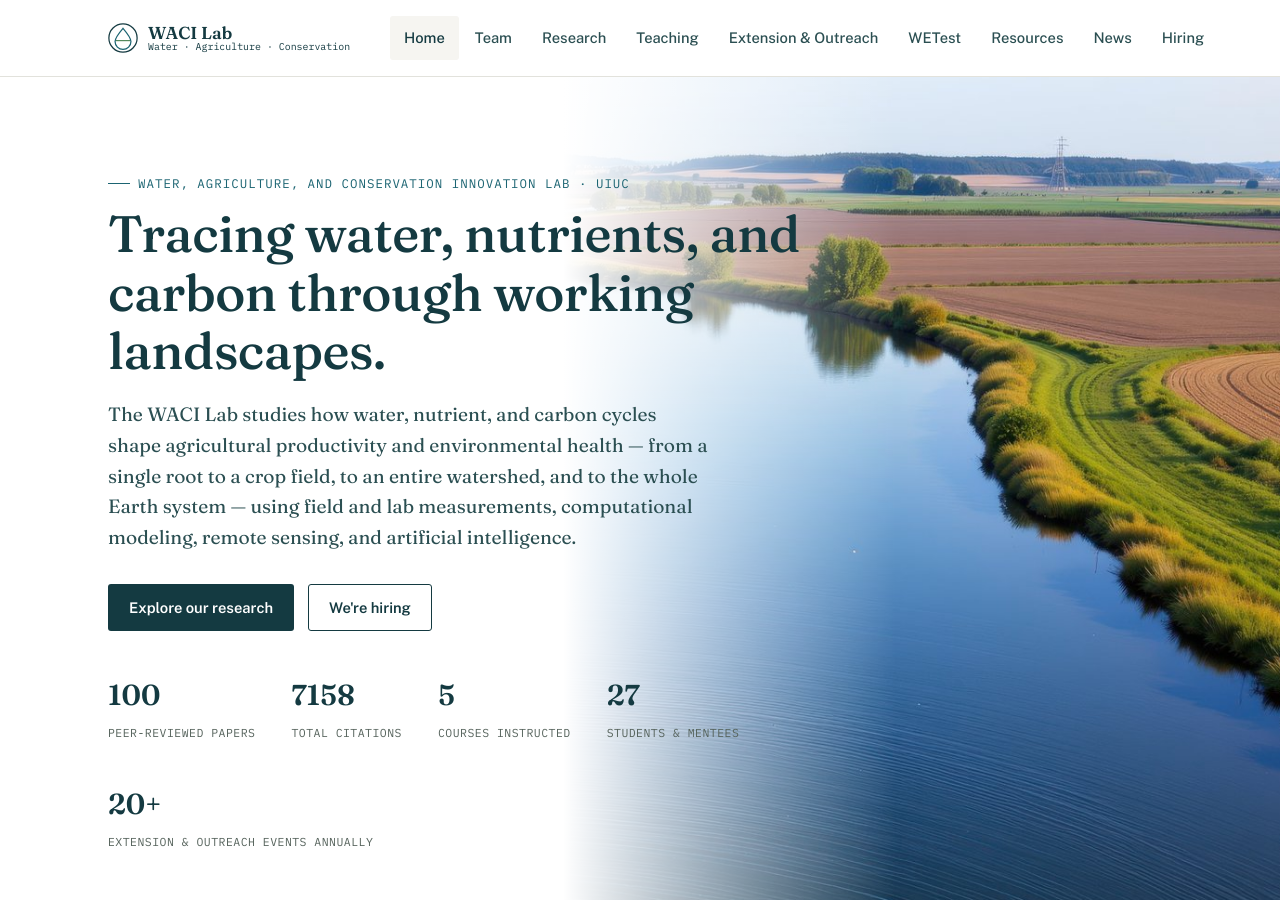
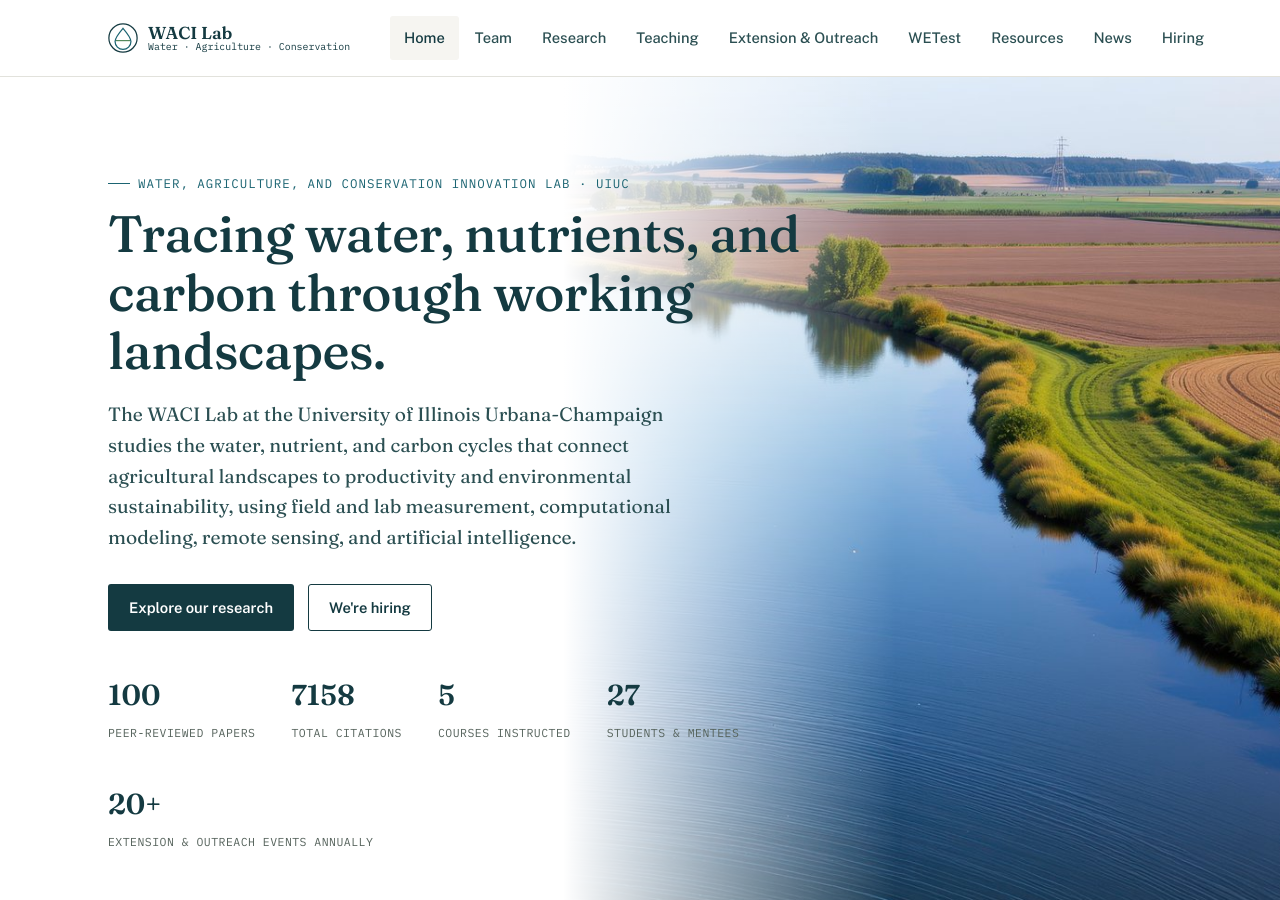
Before and after one commit to WACI-Lab/waci-lab.github.io, a Jekyll site: the page built from index.html, in a window 1280 px wide and 900 px high. Built offline with Jekyll 4.4.1, drawn with Linux system fonts in a browser that asks for light colours; part of the change alters nothing that is shown.

Commit message:
Update homepage intro and site meta description to match
Replaced the homepage hero lede with the requested wording, and synced
_config.yml's description (used for <meta name="description"> and OG/
Twitter tags) to the same text -- it was previously a slightly different
paraphrase ("field measurement, systems modeling" vs "field and lab
measurement, computational modeling").

Co-Authored-By: Claude Sonnet 5 <noreply@anthropic.com>

```diff
--- a/_config.yml
+++ b/_config.yml
@@ -3,8 +3,9 @@ subtitle: Water, Agriculture, and Conservation Innovation Lab
 description: >-
   The WACI Lab at the University of Illinois Urbana-Champaign studies the
   water, nutrient, and carbon cycles that connect agricultural landscapes to
-  productivity and environmental sustainability, using field measurement,
-  systems modeling, remote sensing, and artificial intelligence.
+  productivity and environmental sustainability, using field and lab
+  measurement, computational modeling, remote sensing, and artificial
+  intelligence.
 url: "https://waci-lab.github.io"
 baseurl: ""
 
--- a/index.html
+++ b/index.html
@@ -12,7 +12,7 @@ permalink: /
     <div class="hero-inner">
       <div class="eyebrow">Water, Agriculture, and Conservation Innovation Lab · UIUC</div>
       <h1>Tracing water, nutrients, and carbon through working landscapes.</h1>
-      <p class="lede">The WACI Lab studies how water, nutrient, and carbon cycles shape agricultural productivity and environmental health &mdash; from a single root to a crop field, to an entire watershed, and to the whole Earth system &mdash; using field and lab measurements, computational modeling, remote sensing, and artificial intelligence.</p>
+      <p class="lede">The WACI Lab at the University of Illinois Urbana-Champaign studies the water, nutrient, and carbon cycles that connect agricultural landscapes to productivity and environmental sustainability, using field and lab measurement, computational modeling, remote sensing, and artificial intelligence.</p>
       <div style="display:flex; gap:14px; flex-wrap:wrap;">
         <a class="btn btn-primary" href="{{ '/research/' | relative_url }}">Explore our research</a>
         <a class="btn btn-outline" href="{{ '/hiring/' | relative_url }}">We're hiring</a>
```
